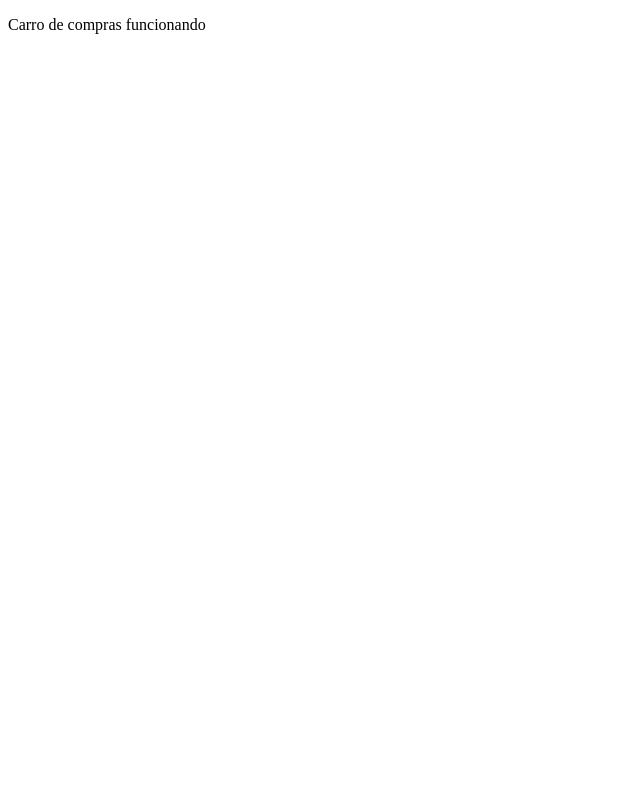
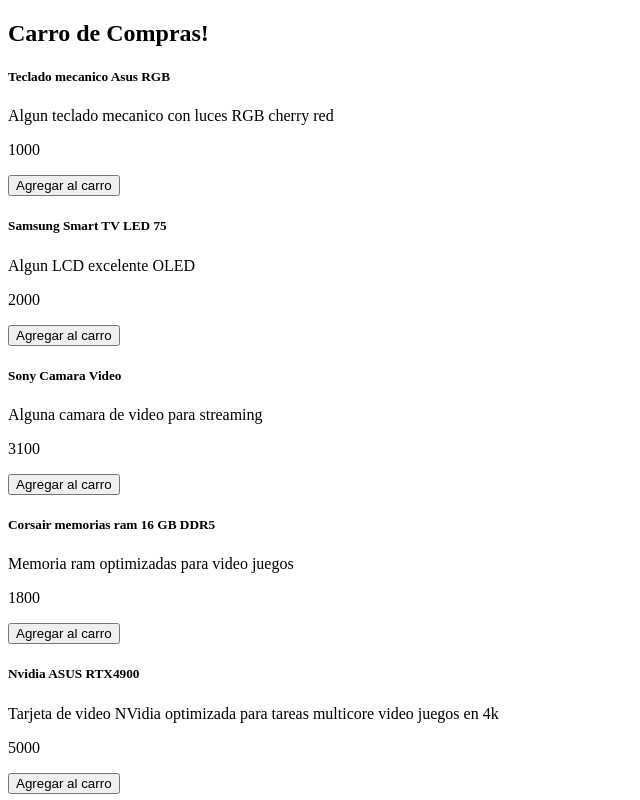
Before and after one commit to israel-llm/cart-app, an Angular app: page / in a window 1280 px wide. Shown: the top 800 px of the page, without its empty margins (0-640 px from the left). Built offline with nearby package versions, Linux system fonts and the light colour scheme.

Commit message:
Creacion de service y prueba de display de productos

```diff
--- a/src/app/components/cart-app/cart-app.component.html
+++ b/src/app/components/cart-app/cart-app.component.html
@@ -1 +1,14 @@
-<p>Carro de compras funcionando</p>
+<h2>Carro de Compras!</h2>
+
+<div>
+
+  @for(product of products; track $index){
+    <div>
+      <h5>{{product.name}}</h5>
+      <p>{{product.description}}</p>
+      <p>{{product.price}}</p>
+      <button>Agregar al carro</button>
+    </div>
+  }
+
+</div>
--- a/src/app/components/cart-app/cart-app.component.ts
+++ b/src/app/components/cart-app/cart-app.component.ts
@@ -1,4 +1,6 @@
-import { Component } from '@angular/core';
+import { Component, OnInit } from '@angular/core';
+import { ProductService } from '../../services/product.service';
+import { Product } from '../../models/product';
 
 @Component({
   selector: 'app-cart-app',
@@ -6,6 +8,15 @@
   imports: [],
   templateUrl: './cart-app.component.html'
 })
-export class CartAppComponent {
+export class CartAppComponent implements OnInit {
+
+  products: Product[] = [];
+
+  constructor(private service: ProductService) {
+  }
+
+  ngOnInit(): void {
+    this.products = this.service.findAll();
+  }
 
 }
--- /dev/null
+++ b/src/app/data/product.data.ts
@@ -0,0 +1,40 @@
+import { Product } from "../models/product";
+
+export const products: Product[] = [
+    {
+        id: 1,
+        name: 'Teclado mecanico Asus RGB',
+        description: 'Algun teclado mecanico con luces RGB cherry red',
+        price: 1000
+    },
+    {
+        id: 2,
+        name: 'Samsung Smart TV LED 75',
+        description: 'Algun LCD excelente OLED',
+        price: 2000
+    },
+    {
+        id: 3,
+        name: 'Sony Camara Video',
+        description: 'Alguna camara de video para streaming',
+        price: 3100
+    },
+    {
+        id: 4,
+        name: 'Corsair memorias ram 16 GB DDR5',
+        description: 'Memoria ram optimizadas para video juegos',
+        price: 1800
+    },
+    {
+        id: 5,
+        name: 'Nvidia ASUS RTX4900',
+        description: 'Tarjeta de video NVidia optimizada para tareas multicore video juegos en 4k',
+        price: 5000
+    },
+    {
+        id: 6,
+        name: 'CPU Intel core i7',
+        description: 'CPU optimizadas para tareas multicore',
+        price: 4000
+    },
+]
--- /dev/null
+++ b/src/app/models/product.ts
@@ -0,0 +1,6 @@
+export class Product {
+  id: number = 0;
+  name: string = '';
+  description: string = '';
+  price: number = 0;
+}
--- /dev/null
+++ b/src/app/services/product.service.ts
@@ -0,0 +1,16 @@
+import { Injectable } from '@angular/core';
+import { Product } from '../models/product';
+import { products } from '../data/product.data'
+
+@Injectable({
+  providedIn: 'root'
+})
+export class ProductService {
+
+  constructor() { }
+
+  findAll(): Product[]{
+    return products;
+  }
+
+}
```
